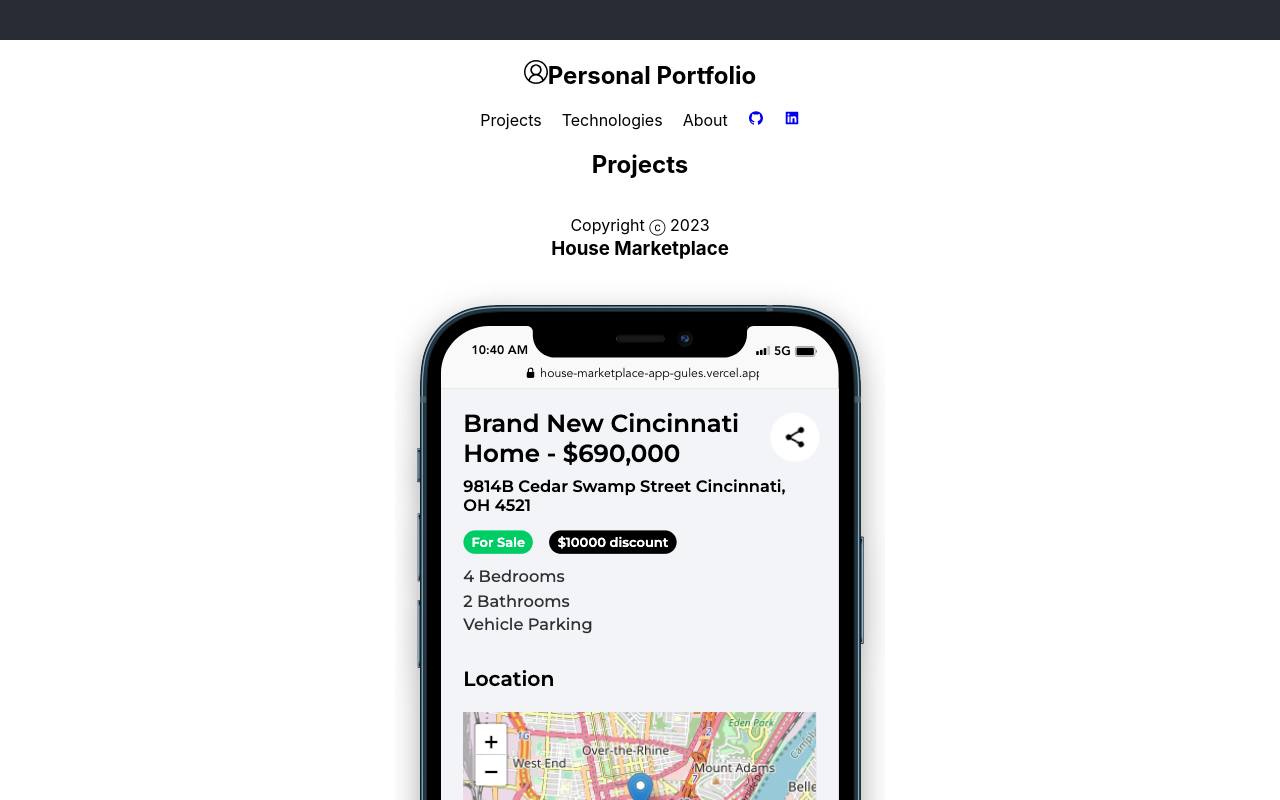
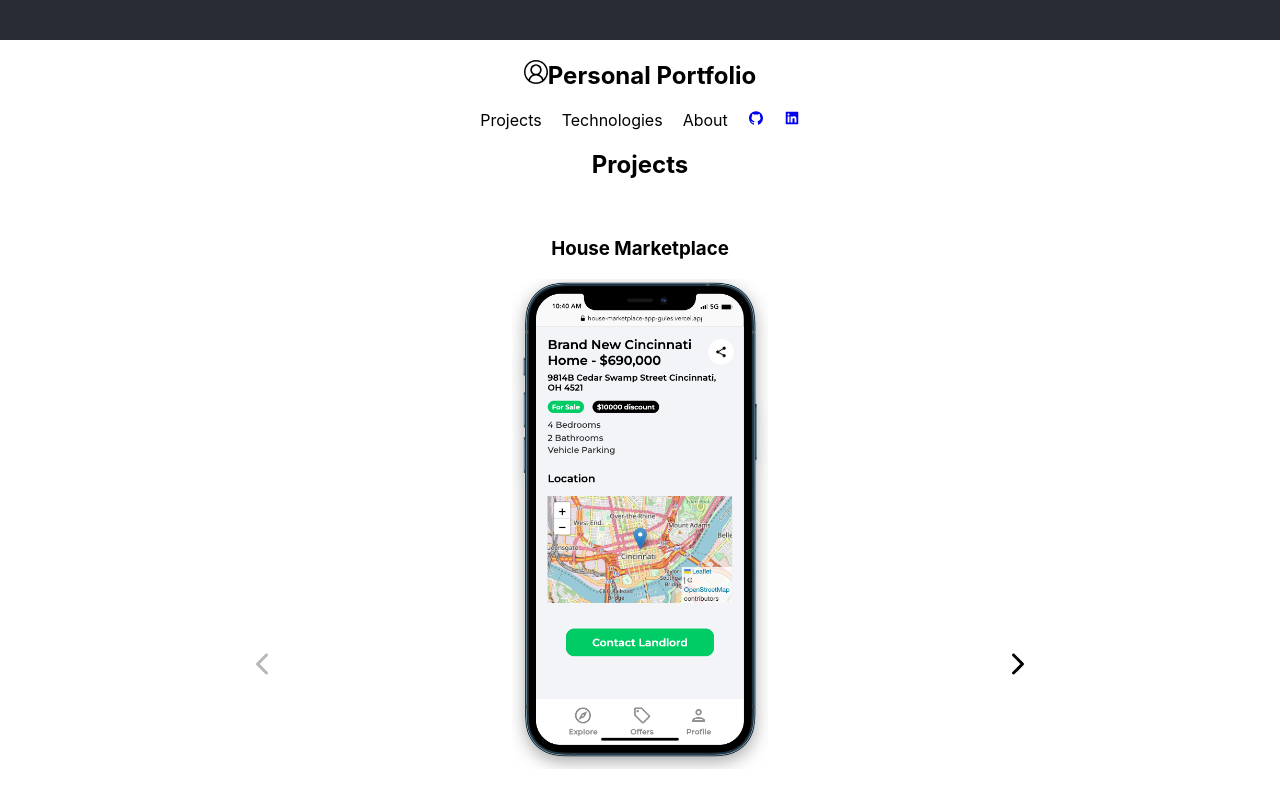
Before and after one commit to alancuenca/Personal-Portfolio, a React (Create React App) app: page / in a window 1280 px wide. Shown: the part 760-1560 px from the top of the page. Built offline with nearby package versions, Linux system fonts and the light colour scheme.

Commit message:
made fix to slideshow display

```diff
--- a/src/App.css
+++ b/src/App.css
@@ -1,5 +1,8 @@
 .App {
   text-align: center;
+  min-height: 100vh;
+  display: flex;
+  flex-direction: column;
 }
 
 /* .App-logo {
@@ -32,6 +35,7 @@
   from {
     transform: rotate(0deg);
   }
+
   to {
     transform: rotate(360deg);
   }
--- a/src/components/Footer/Footer.css
+++ b/src/components/Footer/Footer.css
@@ -0,0 +1,6 @@
+footer {
+    text-align: center;
+    bottom: 0;
+    width: 100%;
+    height: 2.5rem;
+}
--- a/src/components/Footer/Footer.jsx
+++ b/src/components/Footer/Footer.jsx
@@ -4,7 +4,7 @@ function Footer() {
     const year = new Date().getFullYear();
     return (
         <footer>
-            <p>Copyright ⓒ {year}</p>
+            <p>Copyright Alan Cuenca ⓒ {year}</p>
         </footer>
     );
 }
--- a/src/components/Projects/Projects.css
+++ b/src/components/Projects/Projects.css
@@ -1,9 +1,13 @@
+#projects {
+flex-grow: 1;
+min-height: 100vh;
+padding-bottom: 2em;
+}
 
 .projects-container {
     display: flex;
     justify-content: center;
     align-items: center;
-    height: 100%;
 }
 
 .project-slideshow {
@@ -29,8 +33,9 @@
     top: 0;
     left: 0;
     opacity: 0;
-    transition: opacity 2s ease-in-out;
+
 }
+
 
 .project-slide.active {
     display: flex;
@@ -43,6 +48,39 @@
     margin-bottom: 20px;
 }
 
+.main-img-container {
+    display: flex;
+    justify-content: center;
+    align-items: center;
+    height: 500px;
+    width: 500px;
+    margin-bottom: 20px;
+    overflow: hidden;
+}
+
+.main-img {
+    animation: xfade 2s -0s;
+    animation-timing-function: ease-in-out;
+    max-height: 100%;
+    max-width: 100%;
+}
+
+@keyframes xfade {
+
+    0% {
+        opacity: 0;
+    }
+
+    50% {
+        opacity: 1;
+    }
+
+    100% {
+        opacity: 1;
+    }
+
+}
+
 .thumbnail-container {
     display: flex;
     justify-content: center;
@@ -52,6 +90,7 @@
 }
 
 .thumbnail {
+    position: static;
     width: 15%;
     height: auto;
     margin-right: 10px;
--- a/src/components/Projects/Projects.jsx
+++ b/src/components/Projects/Projects.jsx
@@ -1,7 +1,7 @@
 import React, { useState } from "react";
 import { IoIosArrowBack, IoIosArrowForward } from "react-icons/io";
+import { projects } from "../../constants/constants";
 import "./Projects.css";
-import { projects } from "../../constants/constants";
 
 function Projects() {
     const [currentProject, setCurrentProject] = useState(0);
@@ -34,8 +34,10 @@ function Projects() {
                     </button>
                     <button className="next-arrow" onClick={nextProject} disabled={currentProject === projects.length - 1}>
                         <IoIosArrowForward />
-                    </button>
-                            <img src={project.image} alt={project.title} />
+                            </button>
+                            <div className="main-img-container">
+                                <img src={project.image} alt={project.title} className="main-img" />
+                            </div>
                             <div className="thumbnail-container">
                                 {projects.map((proj, ind) => (
                                     <img
```
